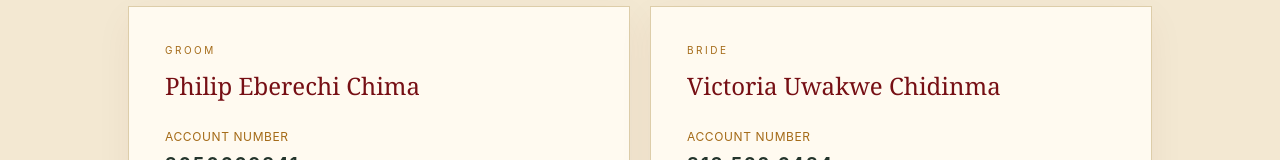
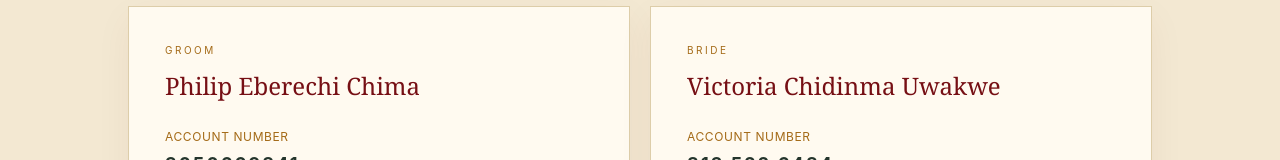
Before and after one commit to vinnoangel/philtoria-wedding, a React (Vite) app: page / in a window 1280 px wide. Shown: the part 3647-3807 px from the top of the page. Built offline with nearby package versions, Linux system fonts and the light colour scheme.

Commit message:
corrected bride's name

```diff
--- a/src/App.jsx
+++ b/src/App.jsx
@@ -261,7 +261,7 @@ export default function App() {
                 </div>
                 <div className="border border-[#ddcda9] bg-[#fffaf0] p-7 shadow-[0_12px_35px_rgba(118,15,20,0.05)] sm:p-9">
                   <p className="font-sans text-[10px] uppercase tracking-[0.25em] text-[#a46a17]">Bride</p>
-                  <h3 className="mt-3 font-serif text-2xl text-[#760f14]">Victoria Uwakwe Chidinma</h3>
+                  <h3 className="mt-3 font-serif text-2xl text-[#760f14]">Victoria Chidinma Uwakwe</h3>
                   <div className="mt-6 space-y-3 font-sans text-sm text-[#657067]">
                     <p><span className="text-xs uppercase tracking-wider text-[#a46a17]">Account number</span><strong className="mt-1 block text-lg tracking-[0.12em] text-[#24352c]">813 522 6484</strong></p>
                     <p><span className="text-xs uppercase tracking-wider text-[#a46a17]">Bank</span><strong className="mt-1 block text-lg text-[#24352c]">Opay</strong></p>
```
